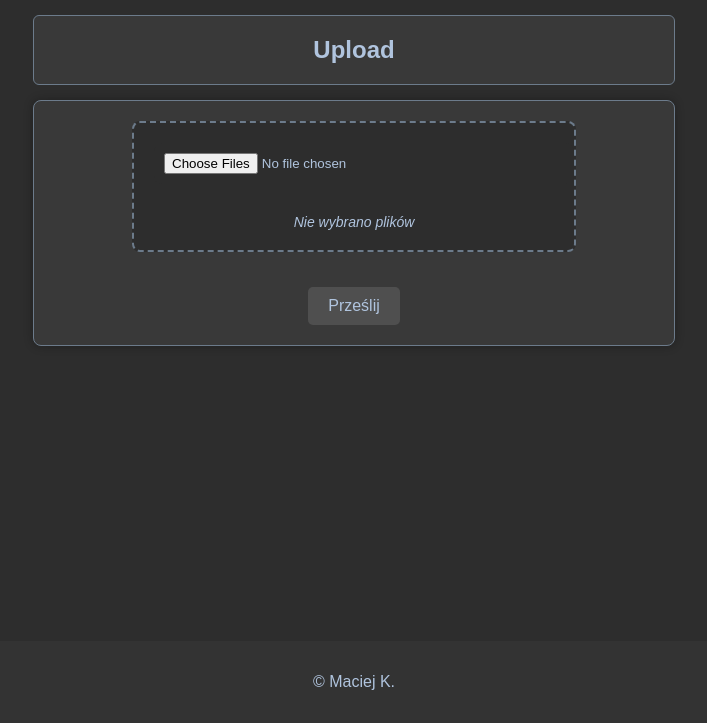
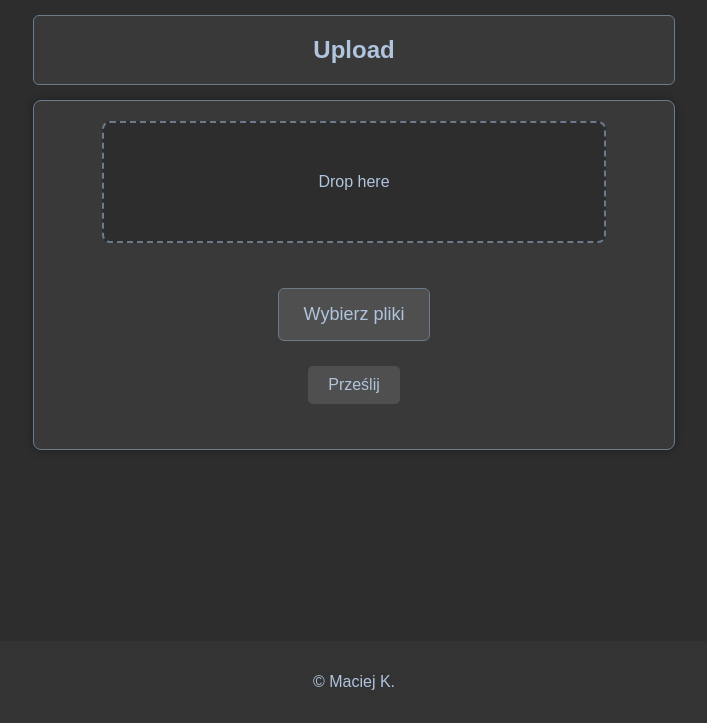
Before and after one commit to ScreamOff/HomeDomain, a Flask app: page /upload/ in a window 1280 px wide. Shown: the part 77-800 px from the top of the page, without its empty margins (286-993 px from the left). Run offline with Flask 3, Linux system fonts and the light colour scheme.

Commit message:
base version 2

```diff
--- a/applications/file_uploader/templates/upload.html
+++ b/applications/file_uploader/templates/upload.html
@@ -8,11 +8,12 @@
     <div class="container">
         <form action="{{ url_for('uploader_blueprint.file_uploader') }}" method="post" enctype="multipart/form-data">
             <div id="drop-area" class="drop-area">
-            <!-- Ukrycie inputa plikowego -->
+                Drop here
+            </div>
+            <label for="file-input" id="upload-label">Wybierz pliki</label>
             <input type="file" id="file-input" name="file" multiple required>
-            <p id="file-name">Nie wybrano plików</p>
-        </div>
             <button id="submit-button" type="submit">Prześlij</button>
+            <div id="file-name"></div>
             {% if error %}
                 <p class="error">{{ error }}</p>
             {% endif %}
@@ -21,6 +22,6 @@
             {% endif %}
         </form>
     </div>
+    <script src="{{ url_for('static', filename='js/upload.js') }}"></script>
 
-<script src="{{ url_for('static', filename='js/upload.js') }}"></script>
 {% endblock %}
--- a/static/css/upload.css
+++ b/static/css/upload.css
@@ -100,7 +100,7 @@ label {
 
 .drop-area {
     border: 2px dashed var(--highlight-color);
-    padding: 20px;
+    padding: 50px;
     border-radius: 8px;
     background-color: var(--background-color); /* Jasnoszare tło dla lepszej widoczności */
     margin-bottom: 20px;
@@ -128,6 +128,9 @@ label {
     margin-top: 10px;
     font-style: italic; /* Styl czcionki dla lepszej widoczności */
 }
+#file-input {
+    display: none;
+}
 
 
 .error {
--- a/static/js/upload.js
+++ b/static/js/upload.js
@@ -2,6 +2,7 @@ document.addEventListener('DOMContentLoaded', function () {
     const dropArea = document.getElementById('drop-area');
     const fileInput = document.getElementById('file-input');
     const fileNameDisplay = document.getElementById('file-name');
+    const uploadLabel = document.getElementById('upload-label');
 
     dropArea.addEventListener('dragover', (event) => {
         event.preventDefault();
@@ -16,6 +17,7 @@ document.addEventListener('DOMContentLoaded', function () {
         event.preventDefault();
         dropArea.classList.remove('dragover');
         const files = event.dataTransfer.files;
+        fileInput.files = files; // Update the file input with dropped files
         handleFiles(files);
     });
 
@@ -28,9 +30,8 @@ document.addEventListener('DOMContentLoaded', function () {
         fileNameDisplay.textContent = Array.from(files).map(file => file.name).join(', ') || 'Nie wybrano plików';
     }
 
-    // Dodanie obsługi kliknięcia na etykietę, aby otworzyć okno wyboru plików
-    const uploadButton = document.querySelector('label[for="file-input"]');
-    uploadButton.addEventListener('click', () => {
+    // Open file dialog when clicking on the label
+    uploadLabel.addEventListener('click', () => {
         fileInput.click();
     });
 });
```
Lines whose indentation alone changed are shown as unchanged.
